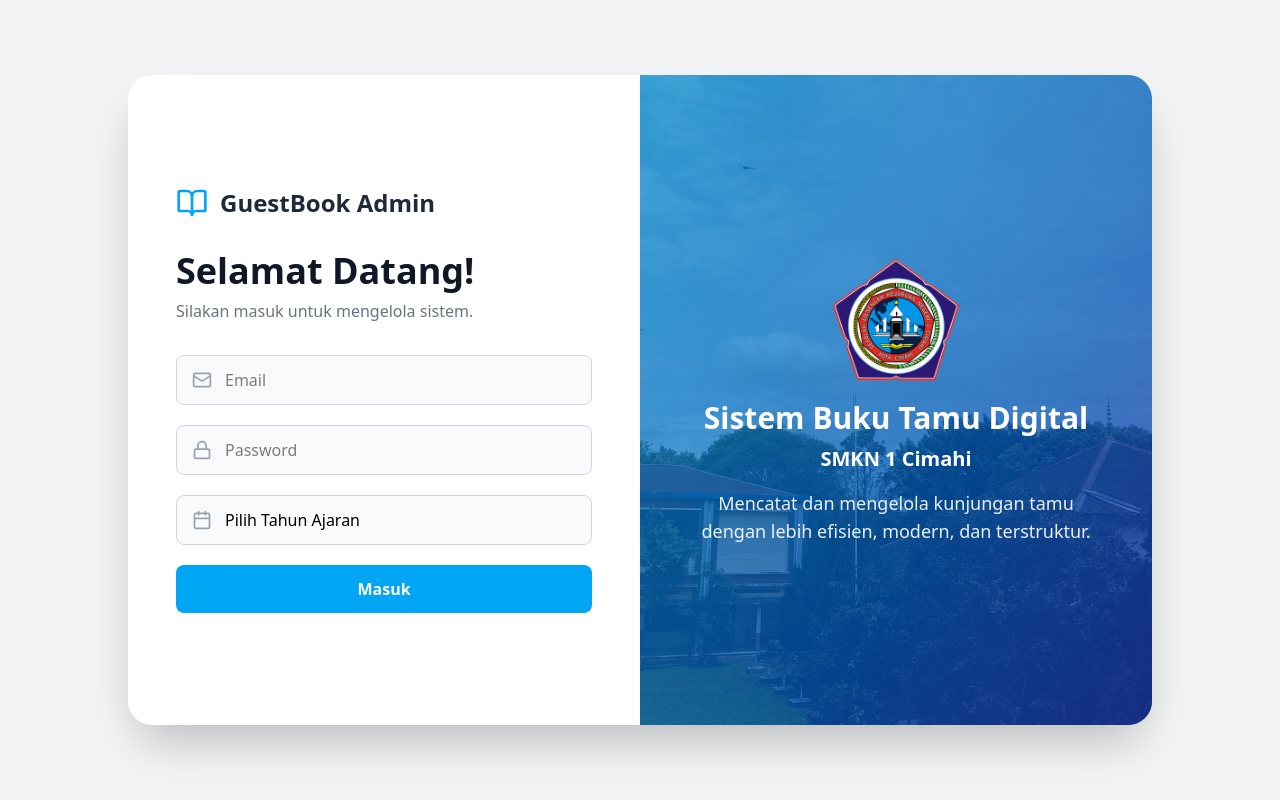
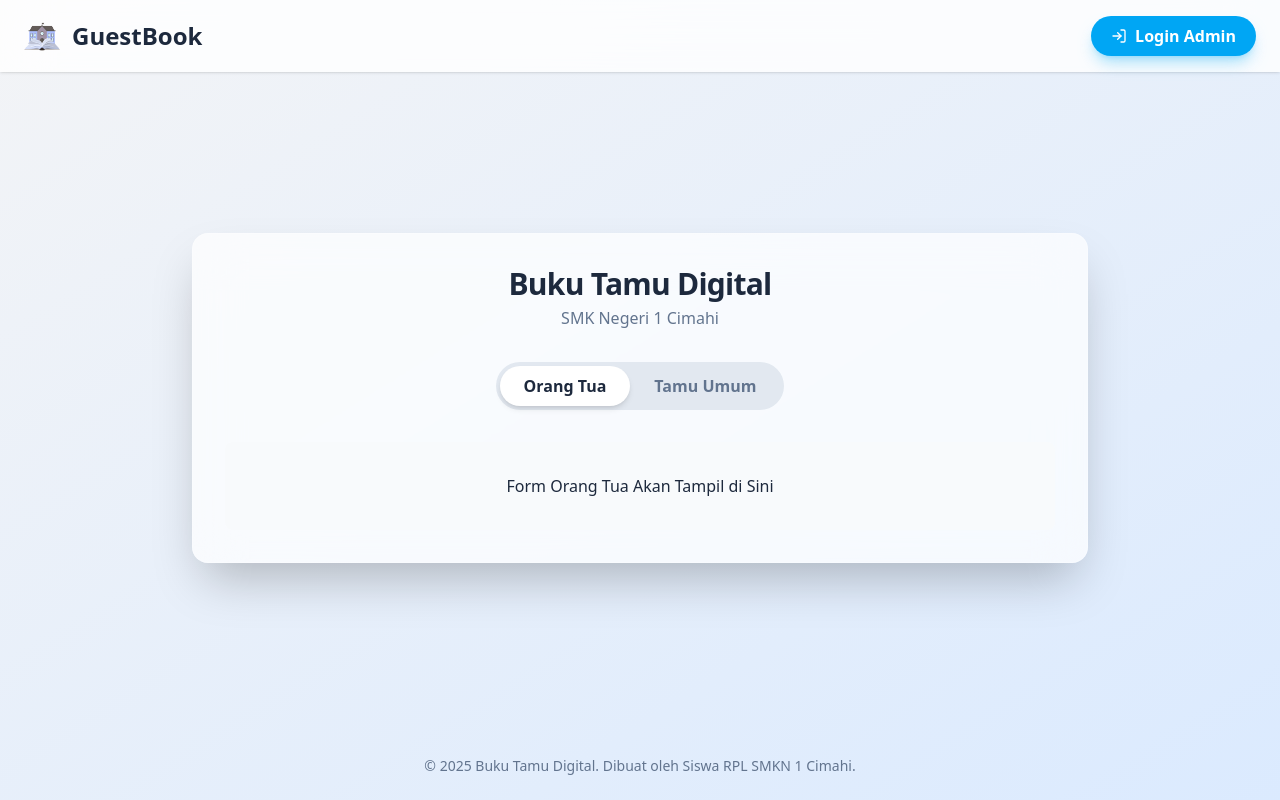
Before and after one commit to akuadre/bukutamu-fe, a React (Vite) app: page /input in a window 1280 px wide. Before the commit this address led to /login. Built offline with nearby package versions, Linux system fonts and the light colour scheme.

Commit message:
feat: add input page

```diff
--- a/src/App.jsx
+++ b/src/App.jsx
@@ -12,6 +12,8 @@ import BukuTamu from "./pages/BukuTamu.jsx";
 import About from "./pages/About.jsx";
 
 import { GuestRoute, ProtectedRoute } from "./routes/AuthRoutes.jsx";
+
+import GuestbookPage from "./pages/GuestbookPage.jsx";
 
 function App() {
   return (
@@ -36,6 +38,9 @@ function App() {
           </Route>
         </Route>
 
+        {/* Rute input buku tamu */}
+        <Route path="/input" element={<GuestbookPage />} />
+
         {/* Jika user sudah login dan mengakses /login, redirect ke dashboard */}
         <Route
           path="/login"
--- /dev/null
+++ b/src/components/FormCard.jsx
@@ -0,0 +1,37 @@
+// src/components-guestbook/FormCard.jsx
+import React, { useState } from 'react';
+import { motion } from 'framer-motion';
+import TabSwitcher from './TabSwitcher';
+
+// Placeholder untuk form, akan kita isi nanti
+const ParentForm = () => <div className="text-center p-8 bg-slate-50 rounded-lg">Form Orang Tua Akan Tampil di Sini</div>;
+const GeneralGuestForm = () => <div className="text-center p-8 bg-slate-50 rounded-lg">Form Tamu Umum Akan Tampil di Sini</div>;
+
+
+const FormCard = () => {
+  const [activeTab, setActiveTab] = useState('parent'); // 'parent' or 'general'
+
+  return (
+    <motion.div
+      initial={{ opacity: 0, y: 50, scale: 0.95 }}
+      animate={{ opacity: 1, y: 0, scale: 1 }}
+      transition={{ duration: 0.5, ease: 'easeOut' }}
+      className="bg-white/70 backdrop-blur-xl border border-white/20 shadow-2xl rounded-2xl p-8 w-full max-w-4xl mx-4"
+    >
+      <div className="text-center mb-8">
+        <h2 className="text-3xl font-bold text-slate-800 tracking-tight">Buku Tamu Digital</h2>
+        <p className="text-slate-500 mt-1">SMK Negeri 1 Cimahi</p>
+      </div>
+
+      <TabSwitcher activeTab={activeTab} setActiveTab={setActiveTab} />
+
+      <div className="mt-8 relative">
+        {/* Logika untuk menampilkan form berdasarkan tab yang aktif */}
+        {activeTab === 'parent' ? <ParentForm /> : <GeneralGuestForm />}
+      </div>
+
+    </motion.div>
+  );
+};
+
+export default FormCard;
--- /dev/null
+++ b/src/components/GuestbookFooter.jsx
@@ -0,0 +1,15 @@
+// src/components-guestbook/GuestbookFooter.jsx
+import React from 'react';
+
+const GuestbookFooter = () => {
+  const currentYear = new Date().getFullYear();
+  return (
+    <footer className="text-center py-6">
+      <p className="text-slate-500 text-sm">
+        &copy; {currentYear} Buku Tamu Digital. Dibuat oleh Siswa RPL SMKN 1 Cimahi.
+      </p>
+    </footer>
+  );
+};
+
+export default GuestbookFooter;
--- /dev/null
+++ b/src/components/GuestbookHeader.jsx
@@ -0,0 +1,29 @@
+// src/components-guestbook/GuestbookHeader.jsx
+import React from 'react';
+import { Link } from 'react-router-dom';
+import { LogIn } from 'lucide-react'; // Menggunakan ikon dari Lucide
+import Logo from '/gambar/icon2.png'; // Pastikan path logo benar
+
+const GuestbookHeader = () => {
+  return (
+    <header className="fixed top-0 w-full z-50 transition duration-300 bg-white/80 backdrop-blur-xl shadow-sm">
+      <div className="container mx-auto px-6 py-4 flex justify-between items-center">
+        <Link to="/" className="flex items-center gap-3 group">
+          <img src={Logo} alt="Logo" className="w-9 h-9" />
+          <h1 className="text-2xl font-bold text-slate-800 group-hover:text-sky-600 transition duration-300">
+            GuestBook
+          </h1>
+        </Link>
+        <Link
+          to="/login"
+          className="flex items-center gap-2 bg-sky-500 text-white px-5 py-2 rounded-full font-semibold shadow-lg shadow-sky-500/30 hover:bg-sky-600 transition transform hover:scale-105"
+        >
+          <LogIn size={16} />
+          <span>Login Admin</span>
+        </Link>
+      </div>
+    </header>
+  );
+};
+
+export default GuestbookHeader;
--- /dev/null
+++ b/src/components/TabSwitcher.jsx
@@ -0,0 +1,35 @@
+// src/components-guestbook/TabSwitcher.jsx
+import React from 'react';
+import { motion } from 'framer-motion';
+
+const tabs = [
+  { id: 'parent', label: 'Orang Tua' },
+  { id: 'general', label: 'Tamu Umum' },
+];
+
+const TabSwitcher = ({ activeTab, setActiveTab }) => {
+  return (
+    <div className="relative w-fit mx-auto bg-slate-200 p-1 rounded-full flex items-center">
+      {tabs.map((tab) => (
+        <button
+          key={tab.id}
+          onClick={() => setActiveTab(tab.id)}
+          className={`relative z-10 font-semibold px-6 py-2 rounded-full transition-colors duration-300
+            ${activeTab === tab.id ? 'text-slate-800' : 'text-slate-500 hover:text-slate-700'}
+          `}
+        >
+          {activeTab === tab.id && (
+            <motion.div
+              layoutId="tab-indicator" // Kunci animasi pergeseran
+              className="absolute inset-0 bg-white shadow-md rounded-full"
+              transition={{ type: 'spring', stiffness: 300, damping: 30 }}
+            />
+          )}
+          <span className="relative">{tab.label}</span>
+        </button>
+      ))}
+    </div>
+  );
+};
+
+export default TabSwitcher;
--- /dev/null
+++ b/src/pages/GuestbookPage.jsx
@@ -0,0 +1,20 @@
+// src/pages/GuestbookPage.jsx
+import React from 'react';
+import Header from '../components/GuestbookHeader';
+import Footer from '../components/GuestbookFooter';
+import FormCard from '../components/FormCard';
+
+const GuestbookPage = () => {
+  return (
+    <div className="bg-gradient-to-br from-gray-100 to-blue-100 min-h-screen text-slate-800 flex flex-col antialiased font-sans">
+      <Header />
+      <main className="flex-grow flex items-center justify-center pt-28 pb-12">
+        {/* Kartu utama yang menampung form */}
+        <FormCard />
+      </main>
+      <Footer />
+    </div>
+  );
+};
+
+export default GuestbookPage;
```
